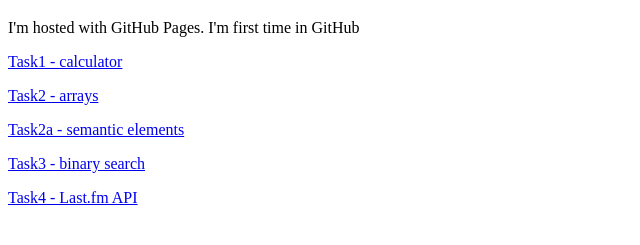
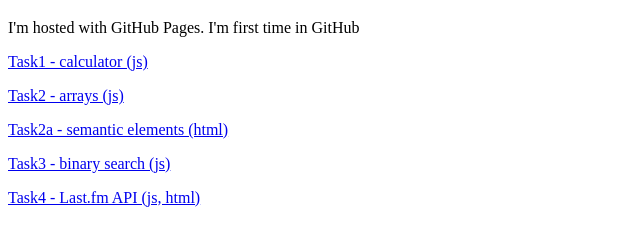
Before and after one commit to BarsTK/BarsTK.github.io_old, a plain HTML site: page index.html in a window 1280 px wide. Shown: the part 61-306 px from the top of the page, without its empty margins (0-640 px from the left). Drawn offline with Linux system fonts and the light colour scheme.

Commit message:
index.html is changed

```diff
--- a/index.html
+++ b/index.html
@@ -6,10 +6,10 @@
   <body>
     <h1>Tasks</h1>
     <p>I'm hosted with GitHub Pages. I'm first time in GitHub</p>
-    <p><a href='task1/calc.html'/>Task1 - calculator</p>
-    <p><a href='task2/'/>Task2 - arrays</p>
-    <p><a href='task2/task2a.html'/>Task2a - semantic elements</p>
-    <p><a href='task3/task3.html'/>Task3 - binary search</p>
-    <p><a href='task4/index.html'/>Task4 - Last.fm API</p>
+    <p><a href='task1/calc.html'/>Task1 - calculator (js)</p>
+    <p><a href='task2/'/>Task2 - arrays  (js)</p>
+    <p><a href='task2/task2a.html'/>Task2a - semantic elements (html)</p>
+    <p><a href='task3/task3.html'/>Task3 - binary search (js)</p>
+    <p><a href='task4/index.html'/>Task4 - Last.fm API (js, html)</p>
   </body>
 </html>
```
